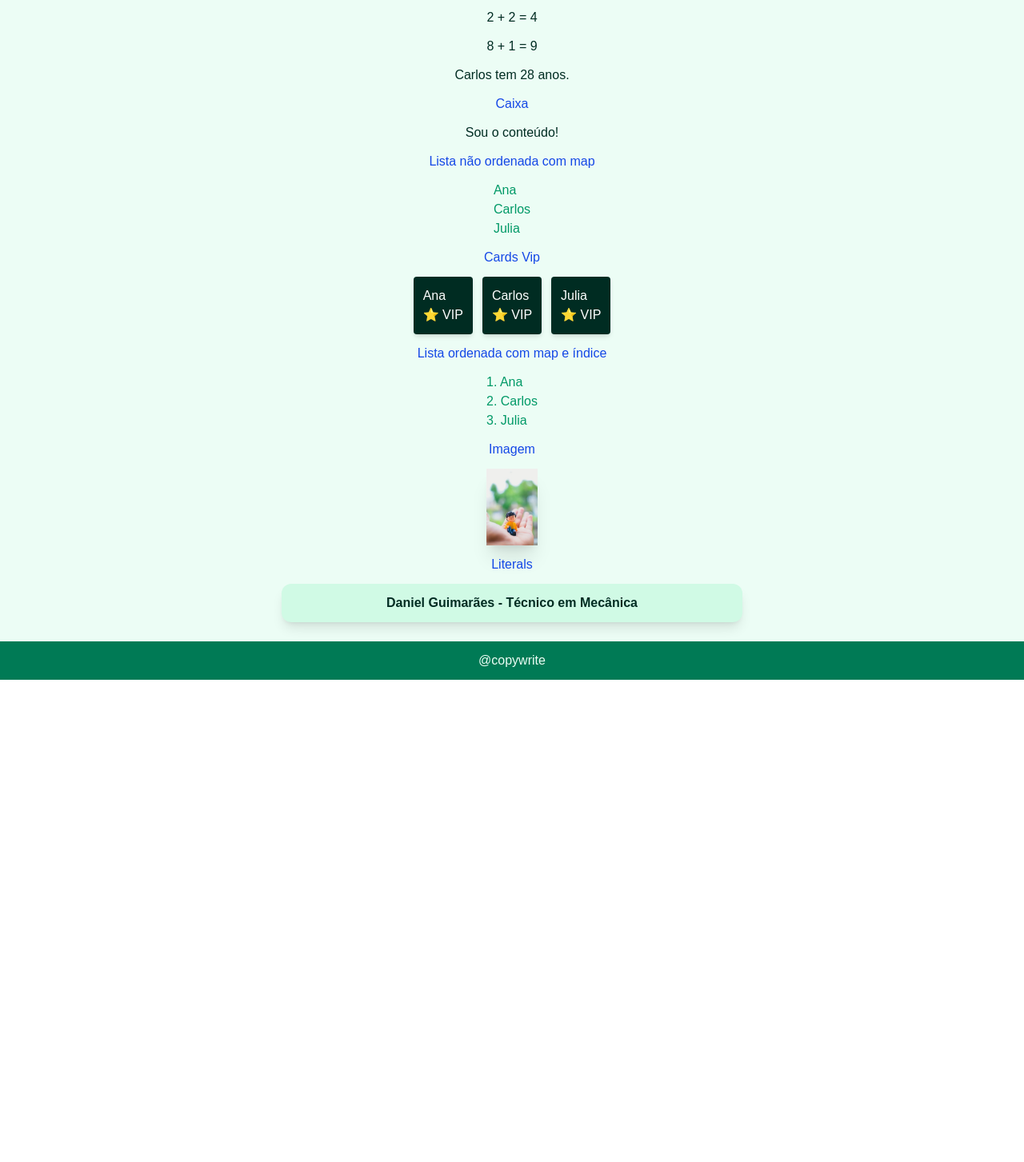
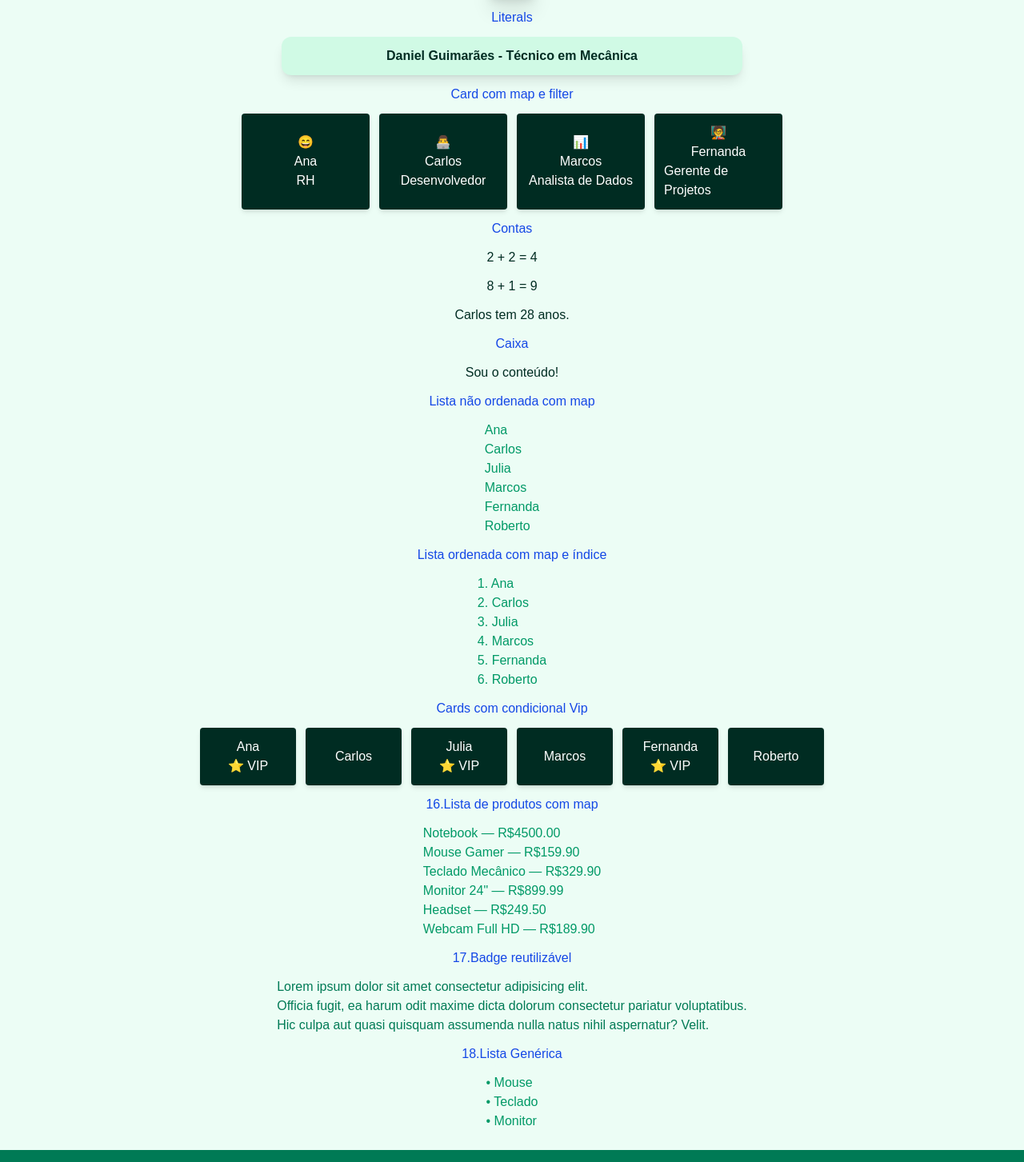
Before and after one commit to ThaisRes/exercicios-React, a Next.js app in the folder lista06/: page / in a window 1280 px wide. Shown: the part 394-1847 px from the top of the page at 80% size. Before the commit the page ends 1244 px from the top, so only its background shows below. Built offline with nearby package versions, Linux system fonts and the light colour scheme.

Commit message:
feat: exercises 13 to 18

```diff
--- a/lista06/app/page.tsx
+++ b/lista06/app/page.tsx
@@ -8,6 +8,9 @@ import Status from "@/components/Status";
 import Caixa from "@/components/Caixa";
 import Ola from "@/components/Ola";
 import Card from "@/components/Card";
+import Produtos from "@/components/Produtos";
+import Badge from "@/components/Badge";
+import Lista from "@/components/Lista";
 
 type Perfil = {
   id: number;
@@ -15,18 +18,38 @@ type Perfil = {
   nome: string;
   cargo: string;
   idade: number;
+  vip: boolean;
+  ativo: boolean;
 };
+
+type Produtos = {
+  id:number;
+  nome:string;
+  preco: number;
+}
 
 export default function Home() {
   const nome:string = "Ana";
   const nome2:string = "Daniel Guimarães";
-  const curso:string = "Técnico em Mecânica"
+  const curso:string = "Técnico em Mecânica";
 
   const perfil:Perfil[] = [
-    { id: 1, emoji: "😄", nome: "Ana", cargo: "RH", idade: 35 },
-    { id: 2, emoji: "👨‍💻", nome: "Carlos", cargo: "Desenvolvedor", idade: 28  },
-    { id: 3, emoji: "🎨", nome: "Julia", cargo: "Designer", idade: 52  }
-  ]
+    { id: 1, emoji: "😄", nome: "Ana", cargo: "RH", idade: 35, vip: true, ativo: true },
+    { id: 2, emoji: "👨‍💻", nome: "Carlos", cargo: "Desenvolvedor", idade: 28, vip: false, ativo:true },
+    { id: 3, emoji: "🎨", nome: "Julia", cargo: "Designer", idade: 52, vip: true, ativo: false  },
+    { id: 4, emoji: "📊", nome: "Marcos", cargo: "Analista de Dados", idade: 31, vip: false, ativo: true },
+    { id: 5, emoji: "🧑‍🏫", nome: "Fernanda", cargo: "Gerente de Projetos", idade: 44, vip: true, ativo: true },
+    { id: 6, emoji: "🔧", nome: "Roberto", cargo: "DevOps", idade: 26, vip: false, ativo: false }
+  ];
+
+  const produtos:Produtos[] = [
+    { id: 1, nome: "Notebook", preco: 4500.00 },
+    { id: 2, nome: "Mouse Gamer", preco: 159.90 },
+    { id: 3, nome: "Teclado Mecânico", preco: 329.90 },
+    { id: 4, nome: 'Monitor 24"', preco: 899.99 },
+    { id: 5, nome: "Headset", preco: 249.50 },
+    { id: 6, nome: "Webcam Full HD", preco: 189.90 }
+  ];
 
   return (
   <>
@@ -37,17 +60,32 @@ export default function Home() {
       <Saudacao nome = {perfil[0]?.nome ?? ""}/>
       <Ola />
 
+      <h2 className="text-blue-700">Status com ternário</h2>
       <Status status = {true}/>
 
       <Titulo />
 
-      <h2 className="text-blue-700">Card -map</h2>
-      <div className="flex gap-3">
+      <h2 className="text-blue-700">Imagem</h2>
+      <div>
+        <img className="shadow-xl h-24 w-auto object-contain" src="OIP.jpg" alt="xx" />
+      </div>
+
+      <h2 className="text-blue-700">Literals</h2>
+      <div className=" flex justify-center items-center shadow-lg font-bold bg-emerald-100 w-xl p-3 rounded-xl text-emerald-950">
+        {`${nome2} - ${curso}`}
+      </div>
+
+      <h2 className="text-blue-700">Card com map e filter</h2>
+      <div className="flex gap-3 flex-wrap justify-center">
         {/* cards aqui */}
-        {perfil.map(p=> (
+        {perfil
+        .filter(p => p.ativo == true)
+        .map(p=> (
           <CartaoPerfil key={p.id} emoji={p.emoji} nome={p.nome} cargo={p.cargo}/>
         ))}
       </div>
+
+      {/* precos.filter(p => p > 100); */}
 
       <h2 className="text-blue-700">Contas</h2>
       <p className="text-emerald-950">2 + 2 = {2+2}</p>  {/* Dentro de {"{ }"} vai JavaScript, não texto. */}
@@ -66,24 +104,33 @@ export default function Home() {
         {perfil.map(p => <li key={p.id} className="text-emerald-600">{p.nome}</li>)}
       </ul>
 
-      <h2 className="text-blue-700">Cards Vip</h2>
-      <div className="flex gap-3">
-        {perfil.map(p => <Card key={p.id} nome={p.nome} />)}
-      </div>
-
       <h2 className="text-blue-700">Lista ordenada com map e índice</h2>
       <ol>
         {perfil.map((n, i) => <li key={i} className="text-emerald-600">{i+1}. {n.nome}</li>)}
       </ol>
 
-      <h2 className="text-blue-700">Imagem</h2>
-      <div>
-        <img className="shadow-xl h-24 w-auto object-contain" src="OIP.jpg" alt="xx" />
+      <h2 className="text-blue-700">Cards com condicional Vip</h2>
+      <div className="flex flex-wrap justify-center gap-3">
+        {perfil.map(p => <Card key={p.id} nome={p.nome} vip={p.vip}/>)}
       </div>
 
-      <h2 className="text-blue-700">Literals</h2>
-      <div className=" flex justify-center items-center shadow-lg font-bold bg-emerald-100 w-xl p-3 rounded-xl text-emerald-950">
-        {`${nome2} - ${curso}`}
+      <h2 className="text-blue-700">16.Lista de produtos com map</h2>
+      <div>
+        <ul className="text-emerald-600">
+          {produtos.map(p => <Produtos key={p.id} nome={p.nome} preco={p.preco}/>)}
+        </ul>
+      </div>
+
+      <h2 className="text-blue-700">17.Badge reutilizável</h2>
+      <div>
+        <Badge texto ="Lorem ipsum dolor sit amet consectetur adipisicing elit."/>
+        <Badge texto ="Officia fugit, ea harum odit maxime dicta dolorum consectetur pariatur voluptatibus."/>
+        <Badge texto ="Hic culpa aut quasi quisquam assumenda nulla natus nihil aspernatur? Velit."/>
+      </div>
+
+      <h2 className="text-blue-700">18.Lista Genérica</h2>
+      <div className="text-emerald-600">
+      <Lista itens={["Mouse", "Teclado", "Monitor"]} />
       </div>
     </main>
     <Rodape />
--- /dev/null
+++ b/lista06/components/Badge.tsx
@@ -0,0 +1,11 @@
+type badgeProps = {
+    texto: string
+}
+
+export default function Badge({texto}: badgeProps){
+    return (
+        <div>
+            <p className="text-emerald-700">{texto}</p>
+        </div>
+    )
+}
--- a/lista06/components/Card.tsx
+++ b/lista06/components/Card.tsx
@@ -1,13 +1,15 @@
-import Vip from "./Vip"
+import Vip, { vipProps } from "./Vip"
 
 type cardProps ={
-    nome:string
+    nome:string,
+    vip: boolean
 }
-export default function Card({nome}:cardProps){
+
+export default function Card({nome, vip}:cardProps){
     return (
-        <div className="p-3 rounded shadow-md bg-emerald-950 text-white">
+        <div className="flex flex-col flex-wrap justify-center items-center p-3 rounded shadow-md bg-emerald-950 text-white w-30">
             {nome}
-            <Vip vip/>
+            <Vip vip={vip}/>
         </div>
     )
 }
--- a/lista06/components/CartaoPerfil.tsx
+++ b/lista06/components/CartaoPerfil.tsx
@@ -1,7 +1,8 @@
 type perfilProps ={
     emoji: string,
     nome: string,
-    cargo: string
+    cargo: string,
+
 }
 
 export default function CartaoPerfil({emoji, nome, cargo}:perfilProps) {
--- a/lista06/components/Lista.tsx
+++ b/lista06/components/Lista.tsx
@@ -0,0 +1,13 @@
+type itensProps = {
+    itens: string[];
+}
+
+export default function Lista({itens}:itensProps){
+    return(
+        <div>
+            <ul>
+                {itens.map(i => <li key={i}>• {i}</li>)}
+            </ul>
+        </div>
+    )
+}
--- /dev/null
+++ b/lista06/components/Produtos.tsx
@@ -0,0 +1,11 @@
+type produtoProps = {
+    nome:string,
+    preco: number
+}
+export default function Produtos({nome, preco}:produtoProps){
+    return (
+        <div>
+            <li>{nome} — R${preco.toFixed(2)}</li>
+        </div>
+    )
+}
--- a/lista06/components/Vip.tsx
+++ b/lista06/components/Vip.tsx
@@ -1,4 +1,4 @@
-type vipProps ={
+ export type vipProps ={
     vip:boolean
 }
 export default function Vip({vip}:vipProps){
```
